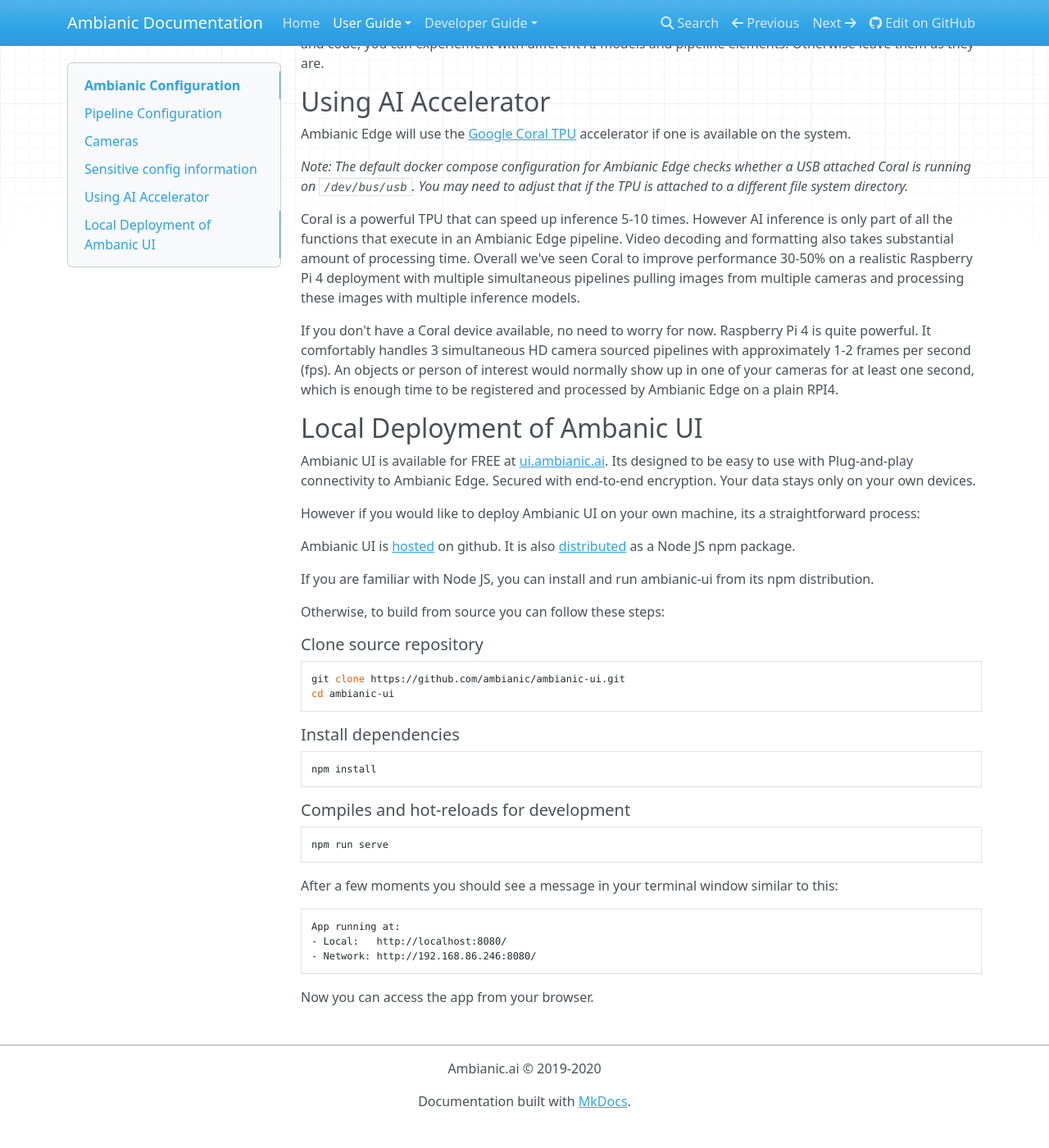
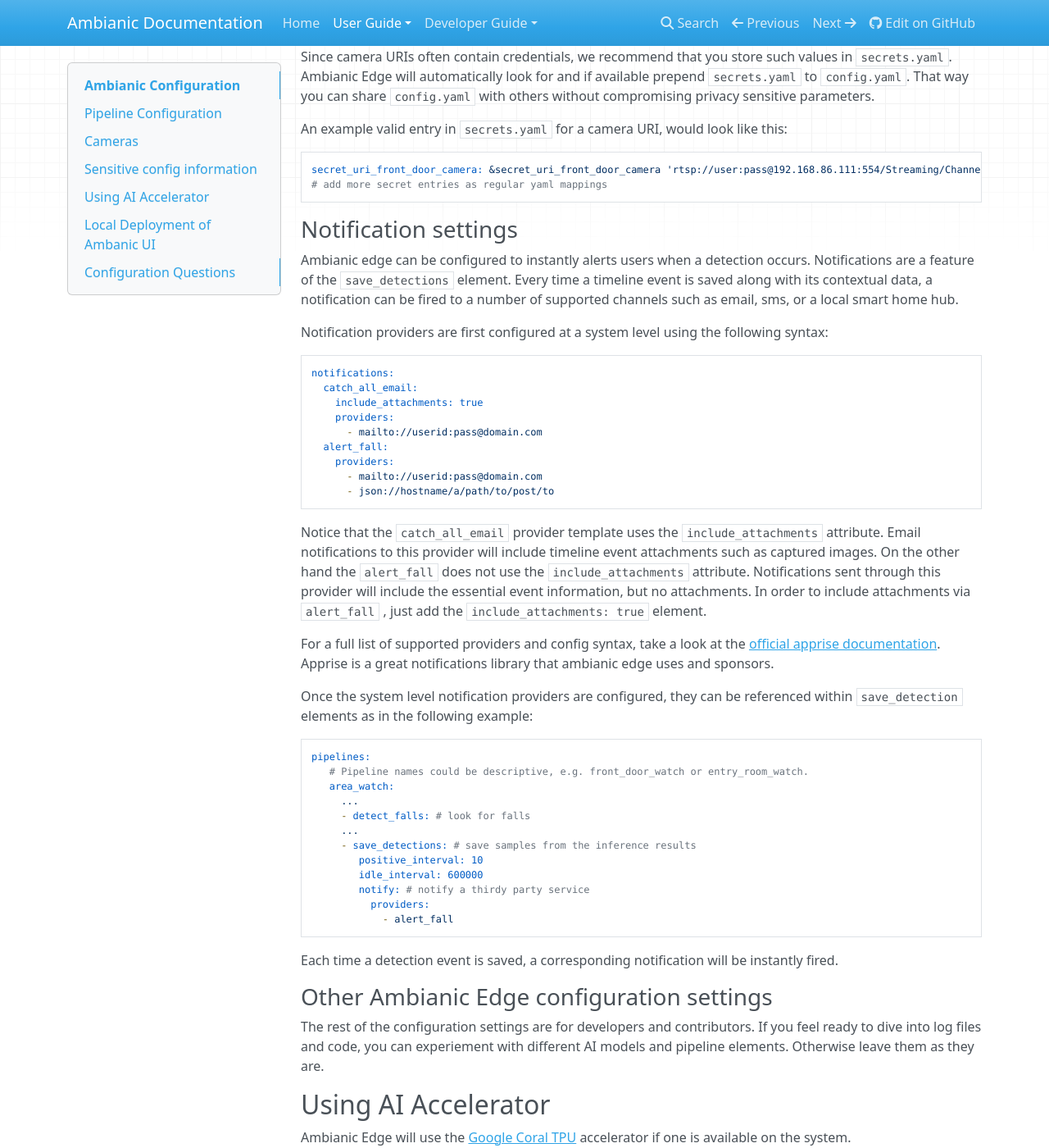
Before and after one commit to ambianic/ambianic-docs, an MkDocs documentation site: the page built from docs-md/users/configure.md, in a window 1280 px wide and 1400 px high, scrolled down 5452 px. Shown: the whole window at 82% size. Built offline with MkDocs 1.6.1, drawn with Linux system fonts in a browser that asks for light colours; nearby versions of some CDN libraries; before the commit the page ends 6823 px from its top, so only the background shows below that; some of the changed text lies outside the part shown.

Commit message:
docs: add notifications config section

````diff
--- a/docs-md/users/configure.md
+++ b/docs-md/users/configure.md
@@ -60,6 +60,19 @@
 logging:
   file: ./data/ambianic-log.txt
   level: INFO
+
+# Notifications provider configuration
+# see https://github.com/caronc/apprise#popular-notification-services for syntax examples
+# notifications:
+#   catch_all_email:
+#     include_attachments: true
+#     providers:
+#       - mailto://userid:pass@domain.com
+#   alert_fall:
+#     providers:
+#       - mailto://userid:pass@domain.com
+#       - json://hostname/a/path/to/post/to
+
 
 # Pipeline event timeline configuration
 timeline:
@@ -127,6 +140,9 @@
      - save_detections: # save samples from the inference results
         positive_interval: 10
         idle_interval: 600000
+#        notify: # notify a thirdy party service
+#          providers:
+#            - alert_fall
 
 ```
 
@@ -265,6 +281,50 @@
 # add more secret entries as regular yaml mappings
 ```
 
+### Notification settings
+
+Ambianic edge can be configured to instantly alerts users when a detection occurs. Notifications are a feature of the `save_detections` element.
+Every time a timeline event is saved along with its contextual data, a notification can be fired to a number of supported channels such as email, sms, or a local
+smart home hub.
+
+Notification providers are first configured at a system level using the following syntax:
+
+```
+notifications:
+  catch_all_email:
+    include_attachments: true
+    providers:
+      - mailto://userid:pass@domain.com
+  alert_fall:
+    providers:
+      - mailto://userid:pass@domain.com
+      - json://hostname/a/path/to/post/to
+```
+
+Notice that the `catch_all_email` provider template uses the `include_attachments` attribute. Email notifications to this provider will include timeline event attachments such as captured images. On the other hand the `alert_fall` does not use the `include_attachments` attribute. Notifications sent through this provider will include the essential event information, but no attachments. In order to include attachments via `alert_fall` , just add the `include_attachments: true` element.
+
+For a full list of supported providers and config syntax, take a look at the [official apprise documentation](https://github.com/caronc/apprise#popular-notification-services). Apprise is a great notifications library that ambianic edge uses and sponsors.
+
+Once the system level notification providers are configured, they can be referenced within `save_detection` elements as in the following example:
+
+```
+pipelines:
+   # Pipeline names could be descriptive, e.g. front_door_watch or entry_room_watch.
+   area_watch:
+     ...
+     - detect_falls: # look for falls
+     ...
+     - save_detections: # save samples from the inference results
+        positive_interval: 10
+        idle_interval: 600000
+        notify: # notify a thirdy party service
+          providers:
+            - alert_fall
+```
+
+Each time a detection event is saved, a corresponding notification will be instantly fired.
+
+
 ### Other Ambianic Edge configuration settings
 
 The rest of the configuration settings are for developers and contributors. If you feel ready to dive into log files and code, you can experiement with different AI models and pipeline elements. Otherwise leave them as they are.
@@ -326,3 +386,9 @@
 - Network: http://192.168.86.246:8080/
 ```
 Now you can access the app from your browser.
+
+
+
+## Configuration Questions
+
+If you are having difficulties with configuration settings, feel free to ask your question in the [community discussion forum](https://github.com/ambianic/ambianic-edge/discussions) or our [public slack channel](https://ambianicai.slack.com/join/shared_invite/zt-eosk4tv5-~GR3Sm7ccGbv1R7IEpk7OQ#/).
````
